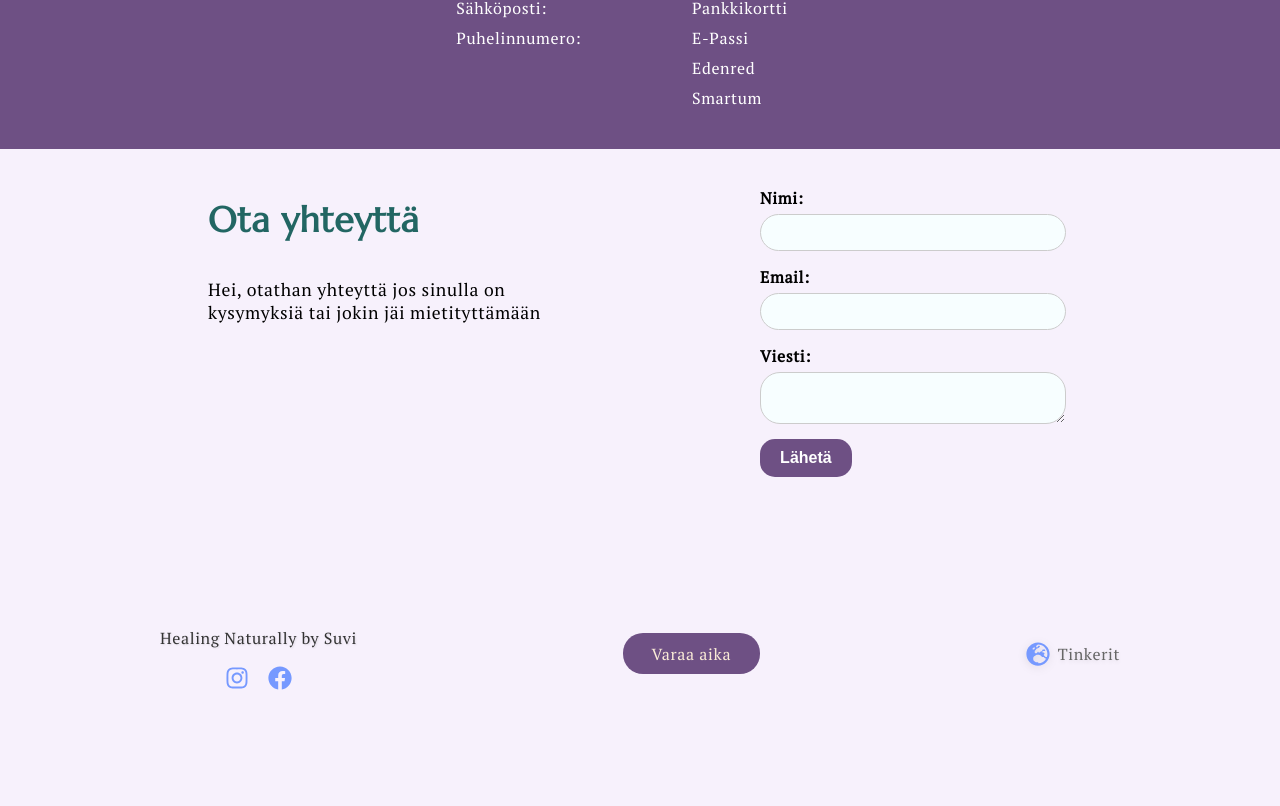
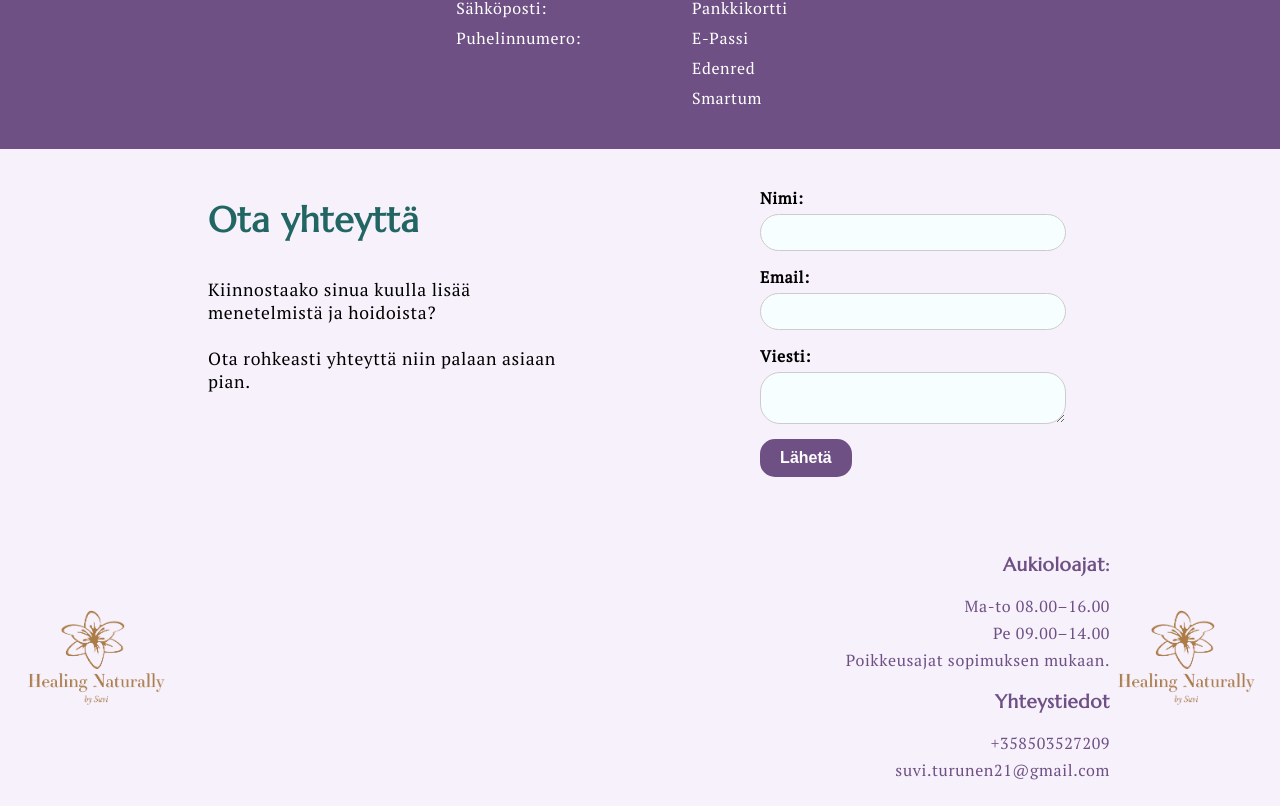
Before and after one commit to suvi1231/kotisivut, a React (Create React App) app: page /#/ in a window 1280 px wide. Shown: the part 2770-3576 px from the top of the page. Before the commit the page ends 3499 px from the top, so only its background shows below. Built offline with nearby package versions, Linux system fonts and the light colour scheme; a web font is replaced by a local one.

Commit message:
doing somethin else

```diff
--- a/src/components/ContactUs.css
+++ b/src/components/ContactUs.css
@@ -70,6 +70,8 @@
 @media (max-width: 768px) {
   .contact {
     margin: 0 auto;
+    padding: 0;
+    padding-right: 20px;
   }
 
   .contact-info {
@@ -100,6 +102,7 @@
   .contact button {
     width: 40%;
     padding: 20px;
+    margin-top: 10%;
   }
 }
 
--- a/src/components/ContactUs.js
+++ b/src/components/ContactUs.js
@@ -6,7 +6,7 @@ const ContactUs = () => {
     <section className="contact">
       <div className="contact-info">
         <h2>Ota yhteyttä</h2>
-        <p>Hei, otathan yhteyttä jos sinulla on kysymyksiä tai jokin jäi mietityttämään</p>
+        <p>Kiinnostaako sinua kuulla lisää menetelmistä ja hoidoista?<br></br> <br></br> Ota rohkeasti yhteyttä niin palaan asiaan pian. </p>
       </div>
       <div className="contact-form">
         <form>
--- a/src/components/Footer.css
+++ b/src/components/Footer.css
@@ -2,95 +2,58 @@
   display: flex;
   justify-content: space-between;
   align-items: center;
-    padding: 2rem 10rem;
-    background-color: #F7F1FC;
+  padding: 20px;
+  /* background-color: #6E5084; */
+  color: #fff;
 }
 
-  .footer-left p {
-    font-weight: 500;
-    color: #333;
-    text-shadow: 1px 1px 2px rgba(0, 0, 0, 0.1);
+.footer-left {
+  flex: 1;
 }
 
-  .social-icons a {
-    color: #7699ff;
-    font-size: 1.5rem;
-    transition: color 0.3s ease;
-    padding-inline: 5%;
-  }
-
-  .social-icons a:hover {
-    color: #688cf7;
-    transition: 0.5s ease;
-    font-size: 1.8rem;
-  }
-
-  .globe-icon {
-    color: #7699ff;
-    font-size: 1.5rem;
-    font-weight: 600;
-    transition: all 0.3s ease;
-    filter: drop-shadow(0 2px 4px rgba(0, 0, 0, 0.1));
-}
-
-.globe-icon:hover {
-    color: #688cf7;
-    filter: drop-shadow(0 4px 6px rgba(0, 0, 0, 0.2));
-}
-
-.tinkerit {
-    padding-left: 0.5rem;
-    color: #666;
-    text-decoration: none;
-    font-weight: 500;
-    transition: all 0.3s ease;
-    text-shadow: 0 2px 4px rgba(0, 0, 0, 0.1);
-}
-
-.tinkerit:hover {
-    color: #333;
-    transform: translateY(-2px);
-    text-shadow: 0 4px 6px rgba(0, 0, 0, 0.2);
-}
-
-.footer-center {
-    background-color: #6E5084;
-    padding: 1% 3%;
-    border-radius: 20px;
-}
-
-.footer-center a {
-    text-decoration: none;
-    color: antiquewhite;
-}
-
-.footer-center:hover {
-    transform: scale(1.1);
-    transition: all 0.3s ease;
+.footer-logo {
+  width: 150px;
+  height: auto;
 }
 
 .footer-right {
-    display: flex;
-    align-items: center;
+  flex: 2;
+  text-align: right;
+  color: #6E5084;
 }
 
-.footer-right a {
-    font-weight: 500;
+.footer-right p {
+  margin: 5px 0;
+}
+
+.social-icons {
+  display: flex;
+  gap: 10px;
+  margin-top: 10px;
 }
 
 @media (max-width: 768px) {
   .footer {
     flex-direction: column;
-      gap: 20px;
     text-align: center;
-      padding: 2rem;
+  }
+
+  .footer-right {
+    text-align: center;
+    margin-bottom: 20px;
   }
 
   .footer-left {
-      align-items: center;
+    margin-top: 20px;
+    display: none;
   }
 
-    .footer-right {
-      justify-content: center;
+  .footer-mobile-logo {
+    margin-block: 20px;
+
+  }
+
+  .footer-logo {
+    width: 300px;
   }
 }
--- a/src/components/Footer.js
+++ b/src/components/Footer.js
@@ -1,38 +1,34 @@
 import React from 'react';
 import { FaInstagram, FaFacebook, FaGlobeEurope } from 'react-icons/fa';
 import './Footer.css';
+import logo from '../images/HealingNaturally.png';
 
 const Footer = () => {
   return (
     <footer className="footer">
       <div className="footer-left">
-        <p>Healing Naturally by Suvi</p>
-        <div className="social-icons">
-          <a href="#" target="_blank" rel="noopener noreferrer">
-            <FaInstagram />
-          </a>
-          <a href="#" target="_blank" rel="noopener noreferrer">
-            <FaFacebook />
-          </a>
-        </div>
-      </div>
-
-      <div className="footer-center">
-        <a href="https://booksalon.fi/salon/healing-naturally-by-suvi?booking-state=N4IgpgtgDgNg9gTzGAkgExALhANgOwCMAxnmgMwBMAhkVQKw4AsADMxY3WAEaNFkgBfIA"
-           target="_blank"
-           rel="noopener noreferrer">
-          Varaa aika
-        </a>
+        <img src={logo} alt="Logo" className="footer-logo" />
       </div>
 
       <div className="footer-right">
-        <FaGlobeEurope className="globe-icon" />
-        <a className='tinkerit'
-           href="https://www.tinkerit.fi"
-           target="_blank"
-           rel="noopener noreferrer">
-          Tinkerit
-        </a>
+        <h3>Aukioloajat:</h3>
+        <p>Ma-to 08.00–16.00</p>
+        <p>Pe 09.00–14.00</p>
+        <p>Poikkeusajat sopimuksen mukaan.</p>
+        <h3>Yhteystiedot</h3>
+        <p>+358503527209</p>
+        <p>suvi.turunen21@gmail.com</p>
+        {/* <div className="social-icons">
+          <a href="https://www.instagram.com" target="_blank" rel="noopener noreferrer">
+            <FaInstagram />
+          </a>
+          <a href="https://www.facebook.com" target="_blank" rel="noopener noreferrer">
+            <FaFacebook />
+          </a>
+        </div> */}
+      </div>
+      <div className="footer-mobile-logo">
+        <img src={logo} alt="Logo" className="footer-logo" />
       </div>
     </footer>
   );
--- a/src/components/Home.css
+++ b/src/components/Home.css
@@ -103,15 +103,6 @@
     transform: translateY(0);
   }
 
-  /* Footer */
-  footer {
-    background: #333;
-    color: white;
-    text-align: center;
-    padding: 2rem;
-    margin-top: 4rem;
-  }
-
   /* Animations */
   @keyframes fadeIn {
     from {
```
Lines whose indentation alone changed are shown as unchanged.
